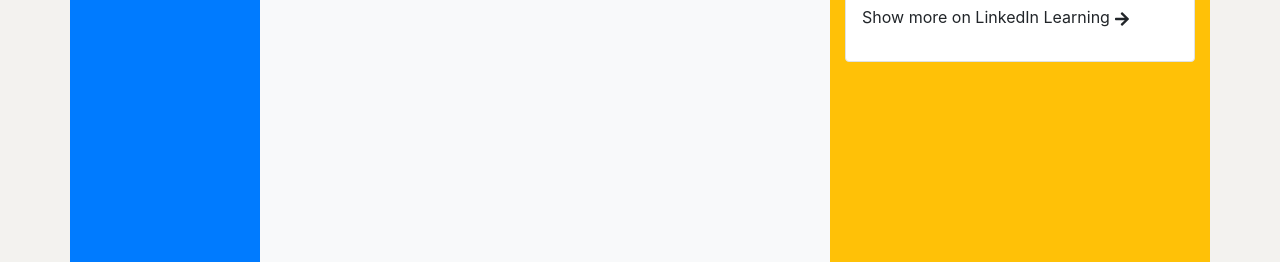
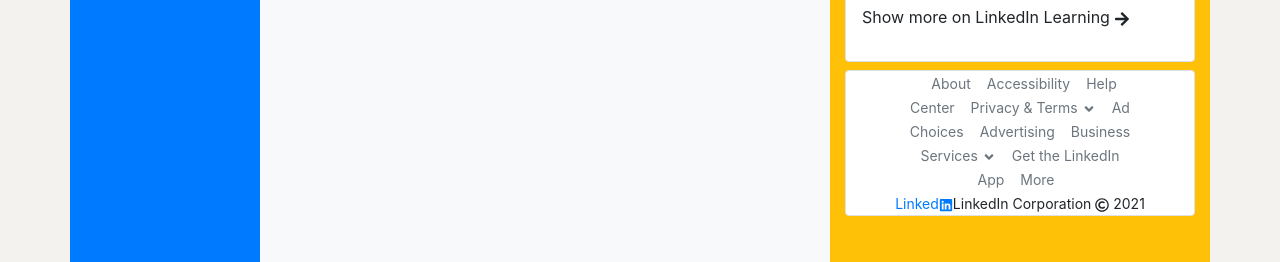
Before and after one commit to carlo-lombardi/linkedin-clone-strive, a React (Create React App) app: page / in a window 1280 px wide. Shown: the part 593-855 px from the top of the page. Built offline with nearby package versions, Linux system fonts and the light colour scheme; no server answers.

Commit message:
added footer links

```diff
--- a/src/components/Footer.jsx
+++ b/src/components/Footer.jsx
@@ -1,6 +1,11 @@
 import React from "react";
 import { Col, Container, Form, Row } from "react-bootstrap";
-import { FaCog, FaQuestionCircle, FaLinkedin } from "react-icons/fa";
+import {
+	FaCog,
+	FaQuestionCircle,
+	FaLinkedin,
+	FaAngleDown,
+} from "react-icons/fa";
 
 export default function Footer() {
 	return (
@@ -15,7 +20,9 @@ export default function Footer() {
 				<div className=" xs-2 p-5">
 					<p>About</p>
 					<p>Community Guidelines</p>
-          <p>Privacy & Terms</p>
+					<p>
+						Privacy & Terms <FaAngleDown />
+					</p>
 					<p>Sales Solution</p>
 				</div>
 				<div className="xs-2 p-5">
--- /dev/null
+++ b/src/components/FooterLinks.jsx
@@ -0,0 +1,68 @@
+import React from "react";
+import { FaAngleDown, FaLinkedin, FaRegCopyright } from "react-icons/fa";
+import { Link } from "react-router-dom";
+
+export default function FooterLinks() {
+	return (
+		<div
+			className="px-5 my-2  border bg-white text-center"
+			style={{ borderRadius: "4px", textSize: "1" }}
+		>
+			<small className="m-2">
+				<Link to="#" className="text-muted">
+					About
+				</Link>
+			</small>
+			<small className="m-2">
+				<Link to="#" className="text-muted">
+					Accessibility
+				</Link>
+			</small>
+			<small className="m-2">
+				<Link to="#" className="text-muted">
+					Help Center
+				</Link>
+			</small>
+
+			<small className="m-2">
+				<Link to="#" className="text-muted">
+					Privacy & Terms <FaAngleDown />
+				</Link>
+			</small>
+			<small className="m-2">
+				<Link to="#" className="text-muted">
+					Ad Choices
+				</Link>
+			</small>
+			<small className="m-2">
+				<Link to="#" className="text-muted">
+					Advertising
+				</Link>
+			</small>
+			<small className="m-2">
+				<Link to="#" className="text-muted">
+					Business Services <FaAngleDown />
+				</Link>
+			</small>
+			<small className="m-2">
+				<Link to="#" className="text-muted">
+					Get the LinkedIn App
+				</Link>
+			</small>
+			<small className="m-2">
+				<Link to="#" className="text-muted">
+					More
+				</Link>
+			</small>
+			<div>
+				<small className="text-primary">
+					Linked
+					<FaLinkedin />
+				</small>
+				<small className="text-reset">
+					LinkedIn Corporation <FaRegCopyright /> 2021
+				</small>
+			</div>
+		</div>
+	);
+}
--- a/src/components/Home.jsx
+++ b/src/components/Home.jsx
@@ -1,5 +1,6 @@
 import Recomandation from "./Recomandation";
 import Courses from "./Courses";
+import FooterLinks from "./FooterLinks";
 
 export default function Home() {
 	return (
@@ -15,6 +16,7 @@ export default function Home() {
 					{/* right columns go here */}
 					<Recomandation />
 					<Courses />
+					<FooterLinks />
 				</div>
 			</div>
 		</div>
```
Lines whose indentation alone changed are shown as unchanged.
